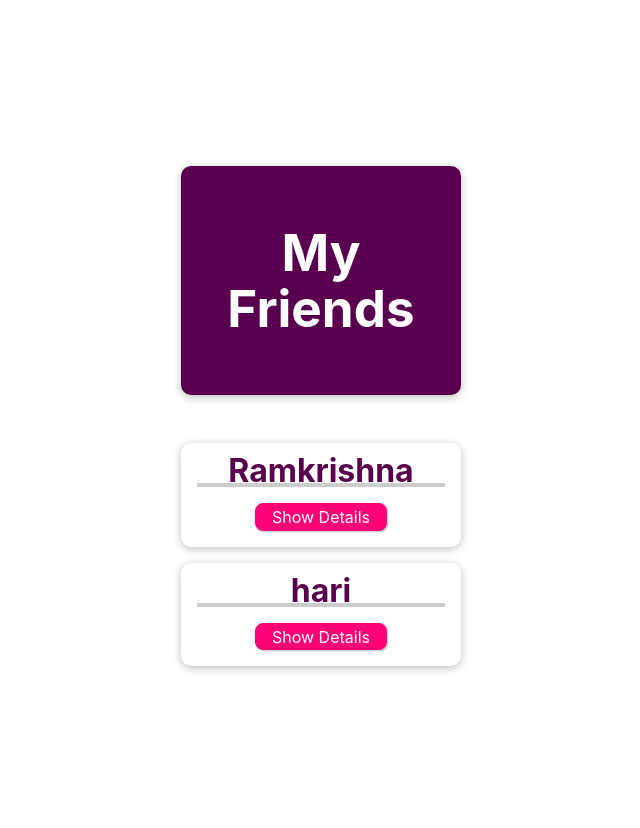
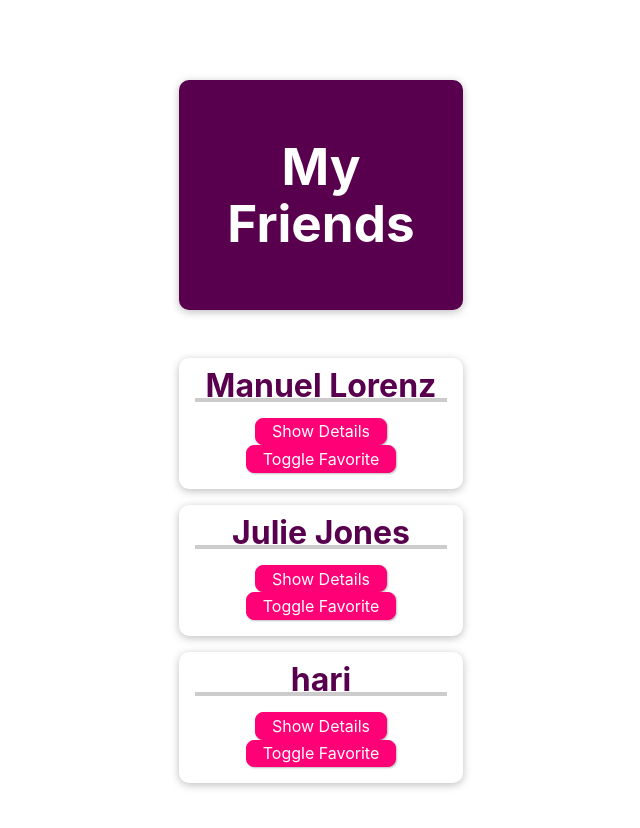
Before and after one commit to bibektimilsina000/learning_vue, a Vue app in the folder componentCommuincation/: page / in a window 1280 px wide. Shown: the top 828 px of the page, without its empty margins (319-959 px from the left). Before the commit the page ends 800 px from the top, so only its background shows below. Built offline with nearby package versions, Linux system fonts and the light colour scheme.

Commit message:
dynamic props

```diff
--- a/componentCommuincation/src/App.vue
+++ b/componentCommuincation/src/App.vue
@@ -5,14 +5,18 @@
     </header>
     <ul>
       <friend-contact
-        name="Ramkrishna"
-        phone-number="988 989897"
-        email-address="email@gmail.com"
+        v-for="friend in friends"
+        :key="friend.id"
+        :name="friend.name"
+        :phone-number="friend.phone"
+        :email-address="friend.email"
+        :isfavorite="true"
       />
       <friend-contact
         name="hari"
         phone-number="988 989897"
         email-address="gmail@gmail.com"
+        :isfavorite="false"
       />
     </ul>
   </section>
@@ -22,20 +26,20 @@
 export default {
   data() {
     return {
-      // friends: [
-      //   {
-      //     id: "manuel",
-      //     name: "Manuel Lorenz",
-      //     phone: "0123 45678 90",
-      //     email: "manuel@localhost.com",
-      //   },
-      //   {
-      //     id: "julie",
-      //     name: "Julie Jones",
-      //     phone: "0987 654421 21",
-      //     email: "julie@localhost.com",
-      //   },
-      // ],
+      friends: [
+        {
+          id: "manuel",
+          name: "Manuel Lorenz",
+          phone: "0123 45678 90",
+          email: "manuel@localhost.com",
+        },
+        {
+          id: "julie",
+          name: "Julie Jones",
+          phone: "0987 654421 21",
+          email: "julie@localhost.com",
+        },
+      ],
     };
   },
 };
--- a/componentCommuincation/src/components/FriendContact.vue
+++ b/componentCommuincation/src/components/FriendContact.vue
@@ -1,9 +1,11 @@
 <template>
   <li>
-    <h2>{{ name }}</h2>
+    <h2>{{ name }}{{ favFriend === "1" ? "(Fav)" : "" }}</h2>
+
     <button @click="toggleDetails">
       {{ detailsAreVisible ? "Hide" : "Show" }} Details
     </button>
+    <button @click="toggleFav">Toggle Favorite</button>
     <ul v-if="detailsAreVisible">
       <li>
         <strong>Phone:</strong>
@@ -19,22 +21,53 @@
 
 <script>
 export default {
-  props: ["name", "phoneNumber", "emailAddress"],
+  // props: ["name", "phoneNumber", "emailAddress", "isfavorite"],
+  props: {
+    name: {
+      type: String,
+      require: true,
+    },
+    phoneNumber: {
+      type: String,
+      require: true,
+    },
+    emailAddress: {
+      type: String,
+      require: true,
+    },
+    isfavorite: {
+      type: Boolean,
+      require: false,
+      deafult: false,
+      validator: function (value) {
+        return value === false || value === true;
+      },
+    },
+  },
   data() {
     return {
       detailsAreVisible: false,
-      // friend: {
-      //   id: "manuel",
-      //   name: "Manuel Lorenz",
-      //   phone: "0123 45678 90",
-      //   email: "manuel@localhost.com",
-      // },
+      favFriend: this.isfavorite,
+      friend: {
+        id: "manuel",
+        name: "Manuel Lorenz",
+        phone: "0123 45678 90",
+        email: "manuel@localhost.com",
+      },
     };
   },
   methods: {
     toggleDetails() {
       this.detailsAreVisible = !this.detailsAreVisible;
     },
+
+    toggleFav() {
+      if (this.favFriend === "1") {
+        this.favFriend = "0";
+      } else {
+        this.favFriend = "1";
+      }
+    },
   },
 };
 </script>
```
